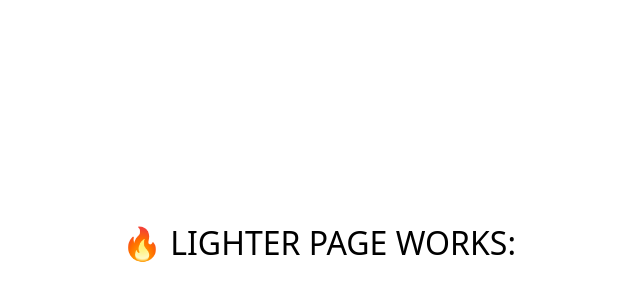
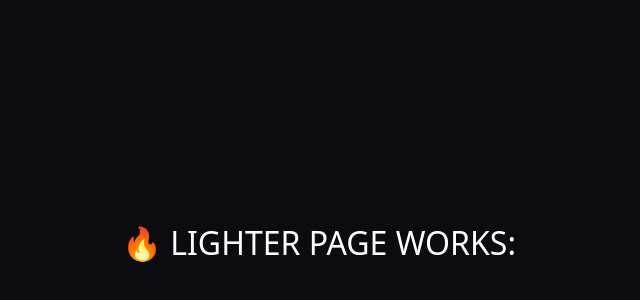
Before and after one commit to Shane-Breen/wheres-my-lighter, a Next.js app: page / in a window 1280 px wide. Shown: the part 158-458 px from the top of the page, without its empty margins (321-961 px from the left). Built offline with nearby package versions, Linux system fonts and the light colour scheme.

Commit message:
Update layout.tsx

```diff
--- a/app/layout.tsx
+++ b/app/layout.tsx
@@ -1,4 +1,6 @@
-export const metadata = {
+import type { Metadata } from "next";
+
+export const metadata: Metadata = {
   title: "Where’s My Lighter?",
   description: "Track a lighter’s journey. One tap at a time.",
   openGraph: {
@@ -21,7 +23,17 @@ export default function RootLayout({
 }) {
   return (
     <html lang="en">
-      <body style={{ margin: 0 }}>{children}</body>
+      <body
+        style={{
+          margin: 0,
+          padding: 0,
+          fontFamily: "system-ui, -apple-system, BlinkMacSystemFont",
+          backgroundColor: "#0b0b10",
+          color: "#ffffff",
+        }}
+      >
+        {children}
+      </body>
     </html>
   );
 }
```
